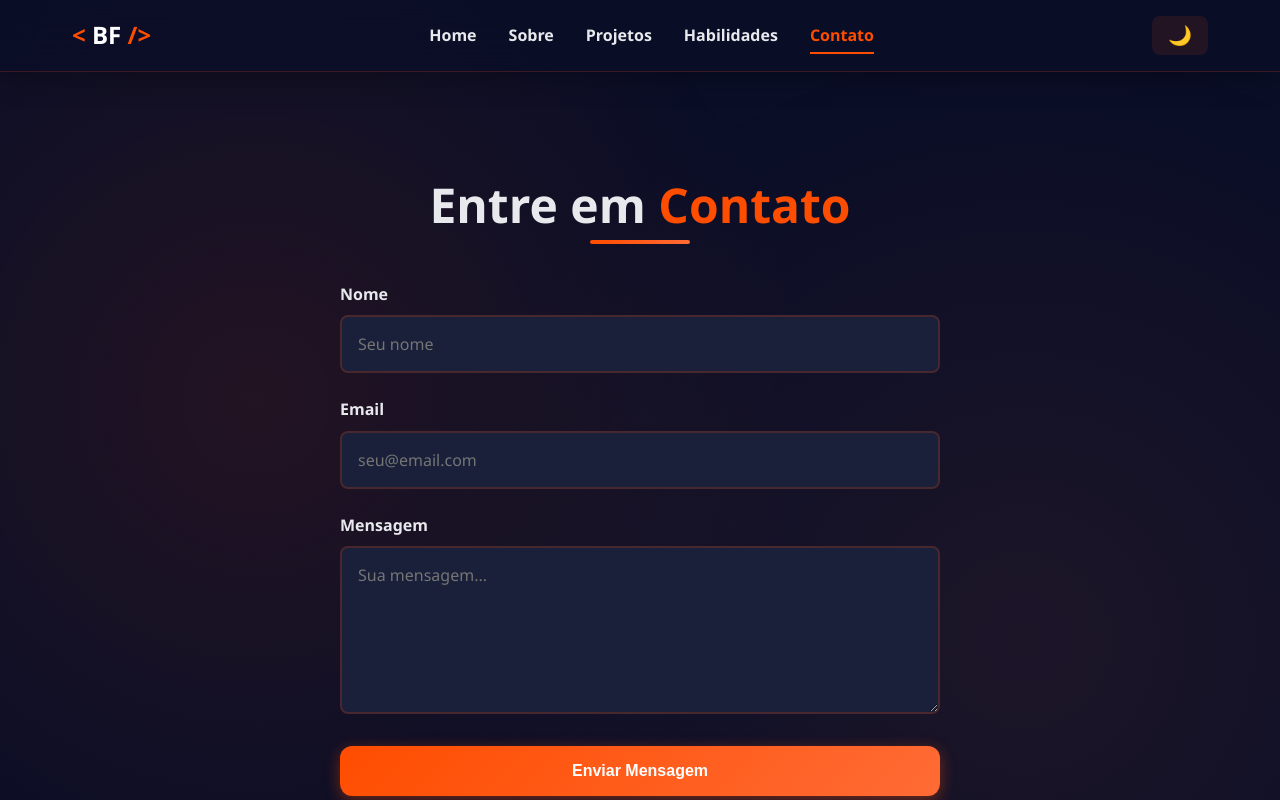
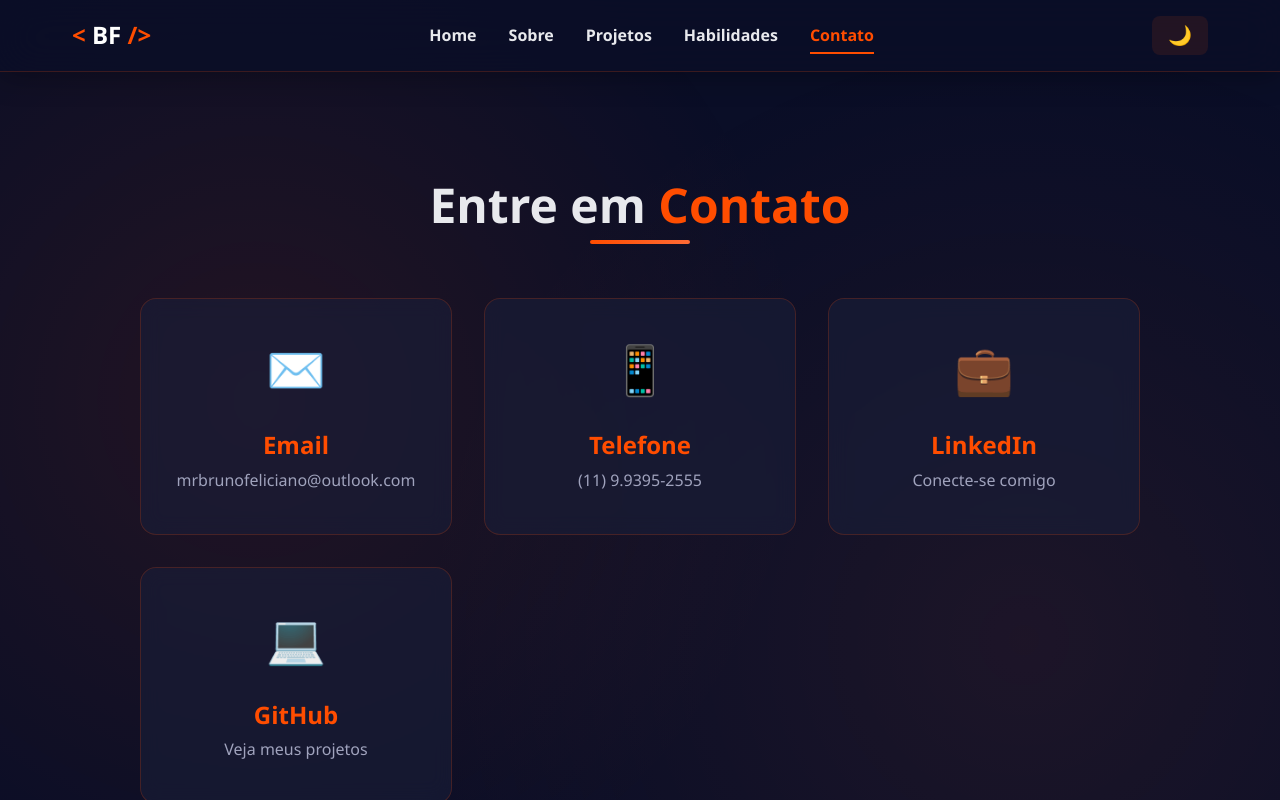
Before and after one commit to BrunoDev111/Portifolio-Bruno-, a Vue app: page /contato in a window 1280 px wide. Built offline with nearby package versions, Linux system fonts and the light colour scheme.

Commit message:
CONTATO ATUALIZADO E SIMPLIFICADO

```diff
--- a/src/views/ContatoView.vue
+++ b/src/views/ContatoView.vue
@@ -1,155 +1,75 @@
 <template>
-  <section class="contato-section">
+  <section class="contact-section">
     <div class="container">
-      <h2 class="page-title animate__animated animate__fadeInUp">
+      <h2 class="section-title">
         Entre em <span class="highlight">Contato</span>
       </h2>
 
-      <div class="contact-form animate__animated animate__fadeInUp">
-        <div class="form-group">
-          <label class="form-label">Nome</label>
-          <input
-            type="text"
-            class="form-input"
-            v-model="formData.nome"
-            placeholder="Seu nome"
-          />
-        </div>
+      <div class="contact-cards">
+        <a
+          href="mailto:mrbrunofeliciano@outlook.com"
+          class="contact-card"
+        >
+          <div class="contact-icon">✉️</div>
+          <h3>Email</h3>
+          <p>mrbrunofeliciano@outlook.com</p>
+        </a>
 
-        <div class="form-group">
-          <label class="form-label">Email</label>
-          <input
-            type="email"
-            class="form-input"
-            v-model="formData.email"
-            placeholder="seu@email.com"
-          />
-        </div>
+        <a
+          href="tel:+5511993952555"
+          class="contact-card"
+        >
+          <div class="contact-icon">📱</div>
+          <h3>Telefone</h3>
+          <p>(11) 9.9395-2555</p>
+        </a>
 
-        <div class="form-group">
-          <label class="form-label">Mensagem</label>
-          <textarea
-            class="form-textarea"
-            v-model="formData.mensagem"
-            placeholder="Sua mensagem..."
-            rows="6"
-          ></textarea>
-        </div>
+        <a
+          href="https://linkedin.com/in/bruno-feliciano-de-souza"
+          target="_blank"
+          class="contact-card"
+        >
+          <div class="contact-icon">💼</div>
+          <h3>LinkedIn</h3>
+          <p>Conecte-se comigo</p>
+        </a>
 
-        <button
-          class="btn btn-primary"
-          @click="sendMessage"
-          :disabled="isSending"
+        <a
+          href="https://github.com/BrunoDev111"
+          target="_blank"
+          class="contact-card"
         >
-          {{ isSending ? 'Enviando...' : 'Enviar Mensagem' }}
-        </button>
-
-        <div
-          v-if="showSuccess"
-          class="success-message animate__animated animate__fadeInDown"
-        >
-          ✅ Mensagem enviada com sucesso! Entrarei em contato em breve.
-        </div>
-      </div>
-
-      <div class="contact-direct">
-        <p class="contact-text">Ou entre em contato diretamente:</p>
-        <div class="direct-links">
-          <a href="tel:11993952555" class="direct-link">
-            <span class="direct-icon">📱</span>
-            <span>(11) 9.9395-2555</span>
-          </a>
-          <a href="mailto:mrbrunofeliciano@outlook.com" class="direct-link">
-            <span class="direct-icon">✉️</span>
-            <span>mrbrunofeliciano@outlook.com</span>
-          </a>
-          <a href="https://linkedin.com/in/bruno-feliciano-de-souza" target="_blank" class="direct-link">
-            <span class="direct-icon">💼</span>
-            <span>LinkedIn</span>
-          </a>
-        </div>
+          <div class="contact-icon">💻</div>
+          <h3>GitHub</h3>
+          <p>Veja meus projetos</p>
+        </a>
       </div>
     </div>
   </section>
 </template>
 
 <script>
-import { ref } from 'vue'
-
 export default {
-  name: 'ContatoView',
-  setup() {
-    const formData = ref({
-      nome: '',
-      email: '',
-      mensagem: ''
-    })
-
-    const isSending = ref(false)
-    const showSuccess = ref(false)
-
-    const sendMessage = () => {
-      if (!formData.value.nome || !formData.value.email || !formData.value.mensagem) {
-        alert('Por favor, preencha todos os campos!')
-        return
-      }
-
-      if (!validateEmail(formData.value.email)) {
-        alert('Por favor, insira um email válido!')
-        return
-      }
-
-      isSending.value = true
-
-      setTimeout(() => {
-        showSuccess.value = true
-        isSending.value = false
-
-        formData.value = {
-          nome: '',
-          email: '',
-          mensagem: ''
-        }
-
-        setTimeout(() => {
-          showSuccess.value = false
-        }, 5000)
-      }, 1500)
-    }
-
-    const validateEmail = (email) => {
-      const re = /^[^\s@]+@[^\s@]+\.[^\s@]+$/
-      return re.test(email)
-    }
-
-    return {
-      formData,
-      isSending,
-      showSuccess,
-      sendMessage
-    }
-  }
+  name: 'ContactSection'
 }
 </script>
 
 <style scoped>
-.contato-section {
-  min-height: 100vh;
+.contact-section {
   padding: 6rem 0;
+  position: relative;
+  z-index: 1;
+}
+
+.section-title {
+  text-align: center;
+  font-size: 3rem;
+  margin-bottom: 4rem;
+  font-weight: 900;
   position: relative;
 }
 
-.page-title {
-  text-align: center;
-  font-size: 3rem;
-  margin-bottom: 3rem;
-  font-weight: 900;
-  position: relative;
-  display: inline-block;
-  width: 100%;
-}
-
-.page-title::after {
+.section-title::after {
   content: '';
   position: absolute;
   bottom: -10px;
@@ -165,152 +85,66 @@ export default {
   color: var(--primary);
 }
 
-/* Formulário */
-.contact-form {
-  max-width: 600px;
-  margin: 0 auto 4rem;
+.contact-cards {
+  display: grid;
+  grid-template-columns: repeat(auto-fit, minmax(250px, 1fr));
+  gap: 2rem;
+  max-width: 1000px;
+  margin: 0 auto;
 }
 
-.form-group {
-  margin-bottom: 1.5rem;
+.contact-card {
+  background: rgba(26, 31, 58, 0.6);
+  backdrop-filter: blur(10px);
+  padding: 2.5rem 2rem;
+  border-radius: 16px;
+  border: 1px solid rgba(255, 77, 0, 0.2);
+  text-align: center;
+  text-decoration: none;
+  color: inherit;
+  transition: all 0.3s;
 }
 
-.form-label {
-  display: block;
+.light-mode .contact-card {
+  background: white;
+  border: 1px solid rgba(0,0,0,0.05);
+}
+
+.contact-card:hover {
+  transform: translateY(-10px);
+  box-shadow: 0 12px 40px rgba(255, 77, 0, 0.3);
+  border-color: var(--primary);
+}
+
+.contact-icon {
+  font-size: 3rem;
+  margin-bottom: 1rem;
+  animation: float 3s ease-in-out infinite;
+}
+
+.contact-card h3 {
+  font-size: 1.5rem;
   margin-bottom: 0.5rem;
-  font-weight: 600;
-  color: var(--text);
+  color: var(--primary);
+}
+
+.contact-card p {
+  color: var(--text-dim);
   font-size: 1rem;
 }
 
-.form-input,
-.form-textarea {
-  width: 100%;
-  padding: 1rem;
-  border: 2px solid #dee2e6;
-  border-radius: 8px;
-  font-size: 1rem;
-  font-family: inherit;
-  transition: border-color 0.3s;
-  background: transparent;
-  color: var(--text);
-}
-
-.dark-mode .form-input,
-.dark-mode .form-textarea {
-  background: var(--dark-light);
-  border-color: rgba(255, 77, 0, 0.2);
-  color: var(--text);
-}
-
-.form-input:focus,
-.form-textarea:focus {
-  outline: none;
-  border-color: var(--primary);
-}
-
-.form-textarea {
-  resize: vertical;
-  min-height: 150px;
-}
-
-.btn {
-  width: 100%;
-  padding: 1rem 2rem;
-  border-radius: 12px;
-  text-decoration: none;
-  font-weight: 600;
-  transition: all 0.3s;
-  cursor: pointer;
-  border: none;
-  font-size: 1rem;
-  position: relative;
-  overflow: hidden;
-}
-
-.btn-primary {
-  background: linear-gradient(135deg, var(--primary) 0%, var(--secondary) 100%);
-  color: white;
-  box-shadow: 0 4px 15px rgba(255, 77, 0, 0.4);
-}
-
-.btn-primary:hover:not(:disabled) {
-  transform: translateY(-3px);
-  box-shadow: 0 8px 25px rgba(255, 77, 0, 0.6);
-}
-
-.btn-primary:disabled {
-  opacity: 0.6;
-  cursor: not-allowed;
-}
-
-/* Mensagem de Sucesso */
-.success-message {
-  margin-top: 1.5rem;
-  background: #28a745;
-  color: white;
-  padding: 1rem;
-  border-radius: 8px;
-  text-align: center;
-  font-weight: 600;
-}
-
-/* Contato Direto */
-.contact-direct {
-  text-align: center;
-  margin-top: 4rem;
-}
-
-.contact-text {
-  font-size: 1.2rem;
-  margin-bottom: 2rem;
-  color: var(--text-dim);
-}
-
-.direct-links {
-  display: flex;
-  justify-content: center;
-  gap: 2rem;
-  flex-wrap: wrap;
-}
-
-.direct-link {
-  display: flex;
-  align-items: center;
-  gap: 0.75rem;
-  padding: 1rem 2rem;
-  background: rgba(255, 77, 0, 0.1);
-  border-radius: 12px;
-  text-decoration: none;
-  color: var(--text);
-  transition: all 0.3s;
-  border: 2px solid transparent;
-}
-
-.direct-link:hover {
-  background: rgba(255, 77, 0, 0.2);
-  border-color: var(--primary);
-  transform: translateY(-3px);
-}
-
-.direct-icon {
-  font-size: 1.5rem;
+@keyframes float {
+  0%, 100% { transform: translateY(0px); }
+  50% { transform: translateY(-10px); }
 }
 
 @media (max-width: 768px) {
-  .page-title {
+  .section-title {
     font-size: 2rem;
   }
 
-  .direct-links {
-    flex-direction: column;
-    align-items: center;
-  }
-
-  .direct-link {
-    width: 100%;
-    max-width: 300px;
-    justify-content: center;
+  .contact-cards {
+    grid-template-columns: 1fr;
   }
 }
 </style>
```
